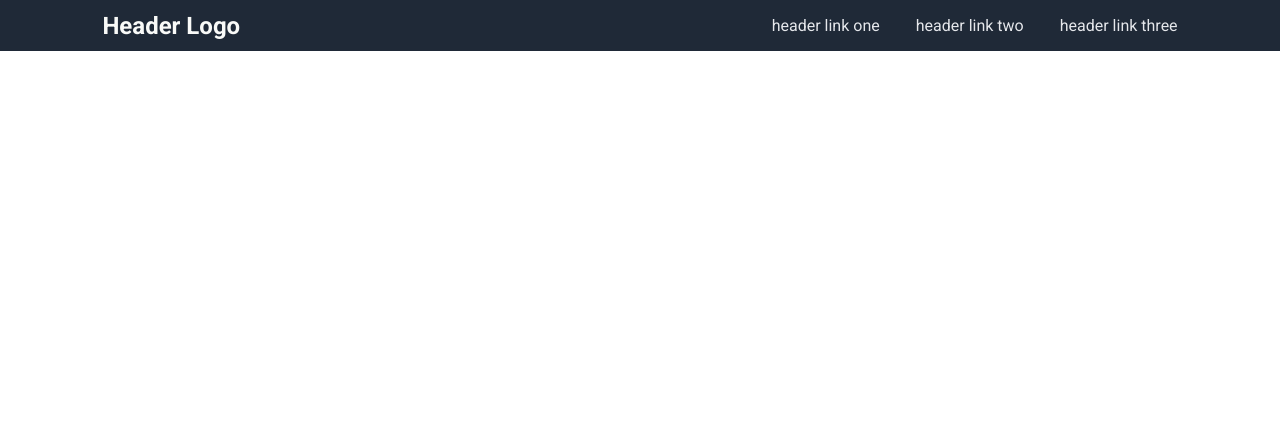
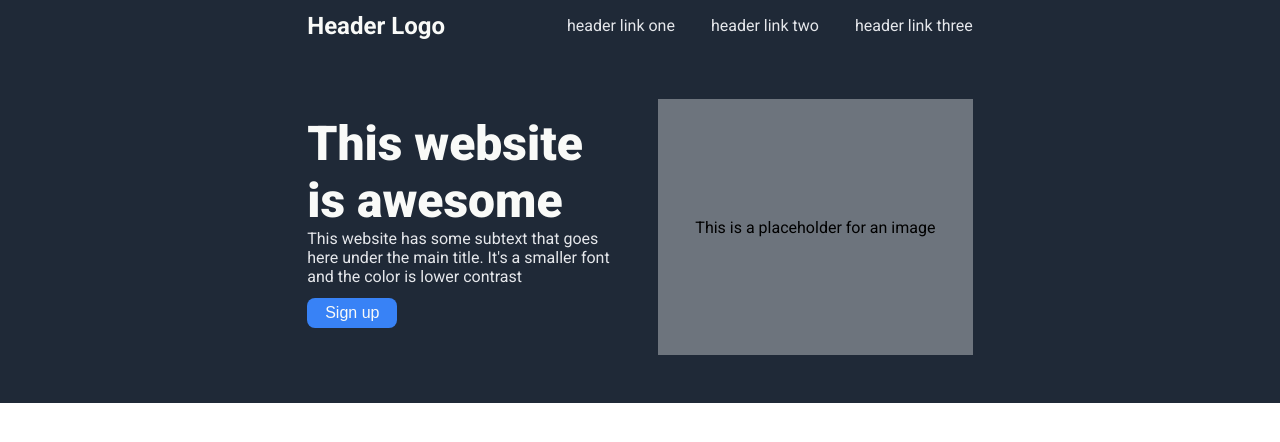
Before and after one commit to Jabamun01/odin_landing_page, a plain HTML site: page index.html in a window 1280 px wide. Drawn offline with Linux system fonts and the light colour scheme.

Commit message:
Add first hero section draft

```diff
--- a/css/styles.css
+++ b/css/styles.css
@@ -9,16 +9,61 @@ body {
     font-family: "Roboto", sans-serif;
 }
 
+.header, .hero-section {
+    padding: 0 24%;
+}
+
 .header {
     display: flex;
     background-color: #1f2937;
     justify-content: space-between;
     align-items: center;
-    padding: 0 8%;
 }
 
 .enforce-max-width {
     max-width: 1200px;
+}
+
+.hero-section {
+    display: flex;
+    justify-content: center;
+    align-items: center;
+    gap: 36px;
+    padding-top: 48px;
+    padding-bottom: 48px;
+    background-color: #1f2937;
+}
+
+.hero-text, .hero-image {
+    flex: 1 1 0;
+}
+
+.hero-title {
+    color: #f9faf8;
+    font-size: 48px;
+    font-weight: 900;
+}
+
+.hero-subtext {
+    color: #e5e7eb;
+}
+
+.hero-image {
+    background-color: #6d747d;
+    height: 256px;
+    display: flex;
+    justify-content: center;
+    align-items: center;
+}
+
+.sign-up {
+    font-size: 16px;
+    padding: 6px 18px;
+    background-color: #3882f6;
+    border-radius: 8px;
+    border: none;
+    color: #f9faf8;
+    margin: 12px 0;
 }
 
 #header-logo {
--- a/index.html
+++ b/index.html
@@ -17,6 +17,18 @@
                 <li><a href="#">header link two</a></li>
                 <li><a href="#">header link three</a></li>
             </ul>
-         </div>
+        </div>
+        <div class="hero-section">
+            <div class="hero-text">
+                <div class="hero-title">This website is awesome</div>
+                <div class="hero-subtext">
+                    This website has some subtext that goes here under the main title. It's a smaller font and the color is lower contrast
+                </div>
+                <button class="sign-up">Sign up</button>
+            </div>
+            <div class="hero-image">
+                This is a placeholder for an image
+            </div>
+        </div>
     </body>
 </html>
```
